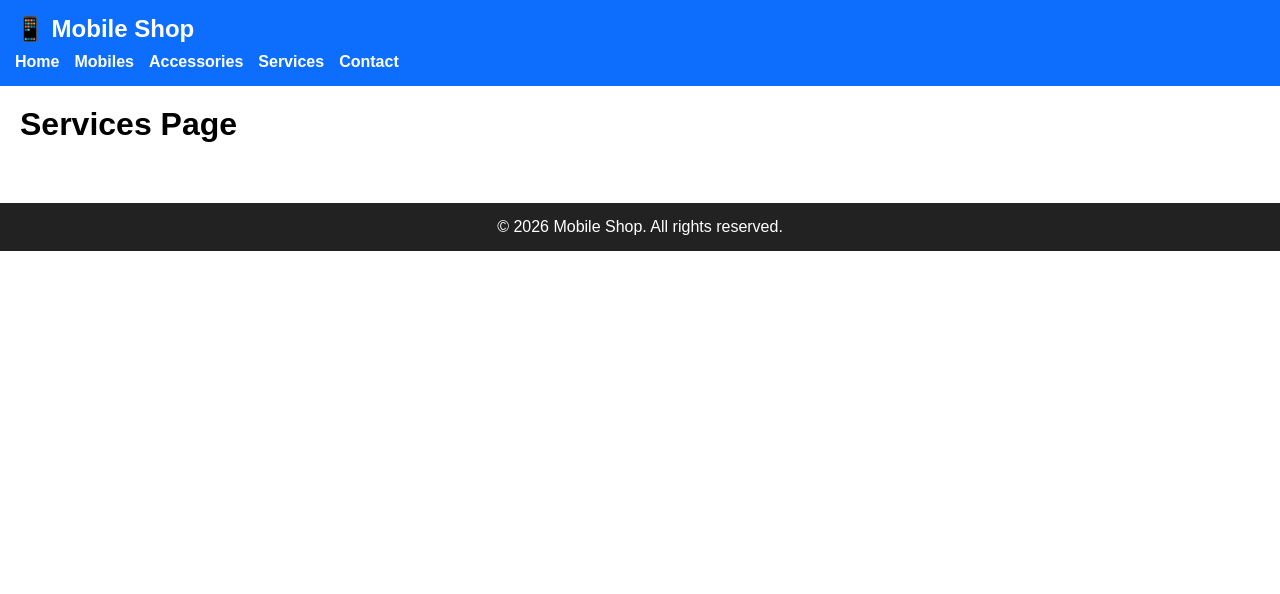
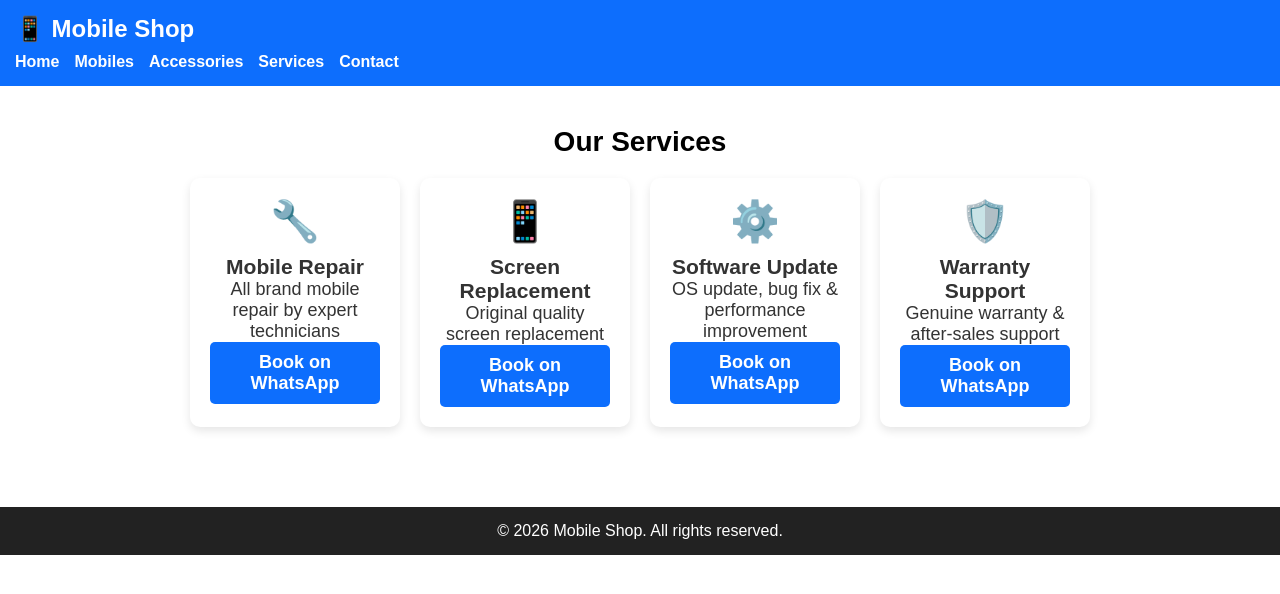
Before and after one commit to ashok770/Mobile-Shop-Website, a React (Vite) app: page /services in a window 1280 px wide. Shown: the top 594 px of the page. Built offline with nearby package versions, Linux system fonts and the light colour scheme.

Commit message:
added the basic thing icon with text to service page

```diff
--- a/src/pages/Services.jsx
+++ b/src/pages/Services.jsx
@@ -1,4 +1,55 @@
 function Services() {
-  return <h1 style={{ padding: "20px" }}>Services Page</h1>;
+  const services = [
+    {
+      id: 1,
+      title: "Mobile Repair",
+      desc: "All brand mobile repair by expert technicians",
+      icon: "🔧",
+    },
+    {
+      id: 2,
+      title: "Screen Replacement",
+      desc: "Original quality screen replacement",
+      icon: "📱",
+    },
+    {
+      id: 3,
+      title: "Software Update",
+      desc: "OS update, bug fix & performance improvement",
+      icon: "⚙️",
+    },
+    {
+      id: 4,
+      title: "Warranty Support",
+      desc: "Genuine warranty & after-sales support",
+      icon: "🛡️",
+    },
+  ];
+
+  return (
+    <div className="services">
+      <h2>Our Services</h2>
+
+      <div className="service-list">
+        {services.map((service) => (
+          <div className="service-card" key={service.id}>
+            <div className="service-icon">{service.icon}</div>
+
+            <h3>{service.title}</h3>
+            <p>{service.desc}</p>
+
+            <a
+              href="https://wa.me/919876543210?text=I want to book a service"
+              target="_blank"
+              className="btn order-btn"
+            >
+              Book on WhatsApp
+            </a>
+          </div>
+        ))}
+      </div>
+    </div>
+  );
 }
+
 export default Services;
--- a/src/styles/main.css
+++ b/src/styles/main.css
@@ -166,3 +166,8 @@
   margin: 20px auto;
   display: block;
 }
+/* Service Icon */
+.service-icon {
+  font-size: 40px;
+  margin-bottom: 10px;
+}
```
